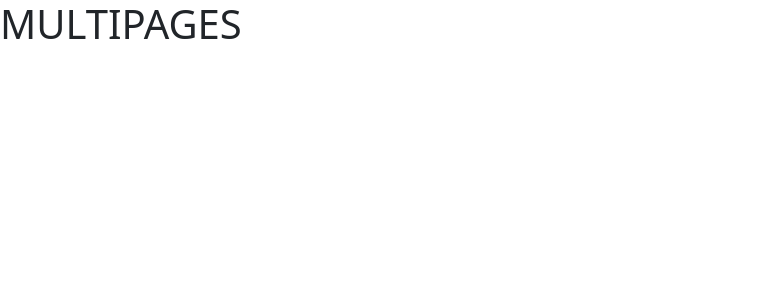
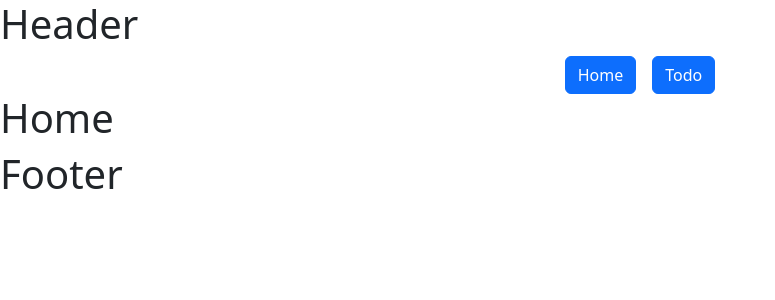
Before and after one commit to Rattanapon-Sri/_multipages, a React (Vite) app: page / in a window 1280 px wide. Shown: the top 300 px of the page, without its empty margins (0-775 px from the left). Built offline with nearby package versions, Linux system fonts and the light colour scheme.

Commit message:
เดี๋ยวมาทำต่อนาทีที่ 58.01

```diff
--- a/src/App.jsx
+++ b/src/App.jsx
@@ -1,15 +1,43 @@
-import 'bootstrap/dist/css/bootstrap.min.css'
-import 'bootstrap-icons/font/bootstrap-icons.min.css'
+import { useEffect, useState } from "react";
+import { HashRouter, Route, Routes } from "react-router-dom";
 
-import './App.css'
+import Home from "./pages/Home/Home";
+import Todo from "./pages/Todo/Todo";
+import Layout from "./layouts/Layout/Layout";
+
+import "bootstrap/dist/css/bootstrap.min.css";
+import "bootstrap-icons/font/bootstrap-icons.min.css";
+
+import "./App.css";
+
+// HashRouter , BrowserRouter , MemoryRouter
+//localhost:5173/#/<path>    //HashRouter **compatable old
+//http://localhost:5173/<path>   //BrowserRouter *production
+//http://localhost:5173   //MemoryRouter
+
+// App -> layout -> Navbar (buttons)
+// tab -> (props)
+const intTab = "home";
 
 function App() {
+  const [tab, setTab] = useState("");
 
+  useEffect(() => {
+    setTab(intTab);
+  }, []); //first load
   return (
     <div>
-      <h1>MULTIPAGES</h1>
+      <HashRouter>
+        <Routes>
+          <Route element={<Layout tab={tab} setTab={setTab} />}>
+            <Route path={"/"} element={<Home />} />
+            <Route path={"/home"} element={<Home />} />
+            <Route path={"/todo"} element={<Todo />} />
+          </Route>
+        </Routes>
+      </HashRouter>
     </div>
-  )
+  );
 }
 
-export default App
+export default App;
--- a/src/layouts/Layout/Layout.jsx
+++ b/src/layouts/Layout/Layout.jsx
@@ -1,13 +1,14 @@
-import { Outlet } from "react-router";
+import { Outlet } from "react-router-dom";
 import Header from "../Header/Header";
 import Navbar from "../Navbar/Navbar";
+import Footer from "../Footer/Footer";
 import "./Layout.css";
 
-function Layout() {
+function Layout({ tab, setTab }) {
   return (
     <div>
       <Header />
-      <Navbar />
+      <Navbar tab={tab} setTab={setTab} />
       <Outlet />
       <Footer />
     </div>
--- a/src/layouts/Navbar/Navbar.css
+++ b/src/layouts/Navbar/Navbar.css
@@ -0,0 +1,5 @@
+.navbar-container {
+    display: flex;
+    justify-content: center;
+    gap: 1rem;
+}
--- a/src/layouts/Navbar/Navbar.jsx
+++ b/src/layouts/Navbar/Navbar.jsx
@@ -1,9 +1,16 @@
 import "./Navbar.css";
 
-function Navbar() {
+function Navbar({ tab, setTab }) {
   return (
-    <div>
-      <h1>Footer</h1>
+    <div className="navbar-container">
+      <button
+        className={
+          "btn " + (tab === "home" ? "btn-primary" : "btn-outline-primary")
+        }
+      >
+        Home
+      </button>
+      <button className="btn btn-primary">Todo</button>
     </div>
   );
 }
--- /dev/null
+++ b/src/pages/Home/Home.jsx
@@ -0,0 +1,11 @@
+import './Home.css'
+
+function Home() {
+  return (
+    <div>
+      <h1>Home</h1>
+    </div>
+  )
+}
+
+export default Home
--- /dev/null
+++ b/src/pages/Todo/Todo.jsx
@@ -0,0 +1,11 @@
+import './Todo.css'
+
+function Todo() {
+  return (
+    <div>
+      <h1>Todo</h1>
+    </div>
+  )
+}
+
+export default Todo
```
Also changed, not shown: src/pages/Home/Home.css (added), src/pages/Todo/Todo.css (added).
